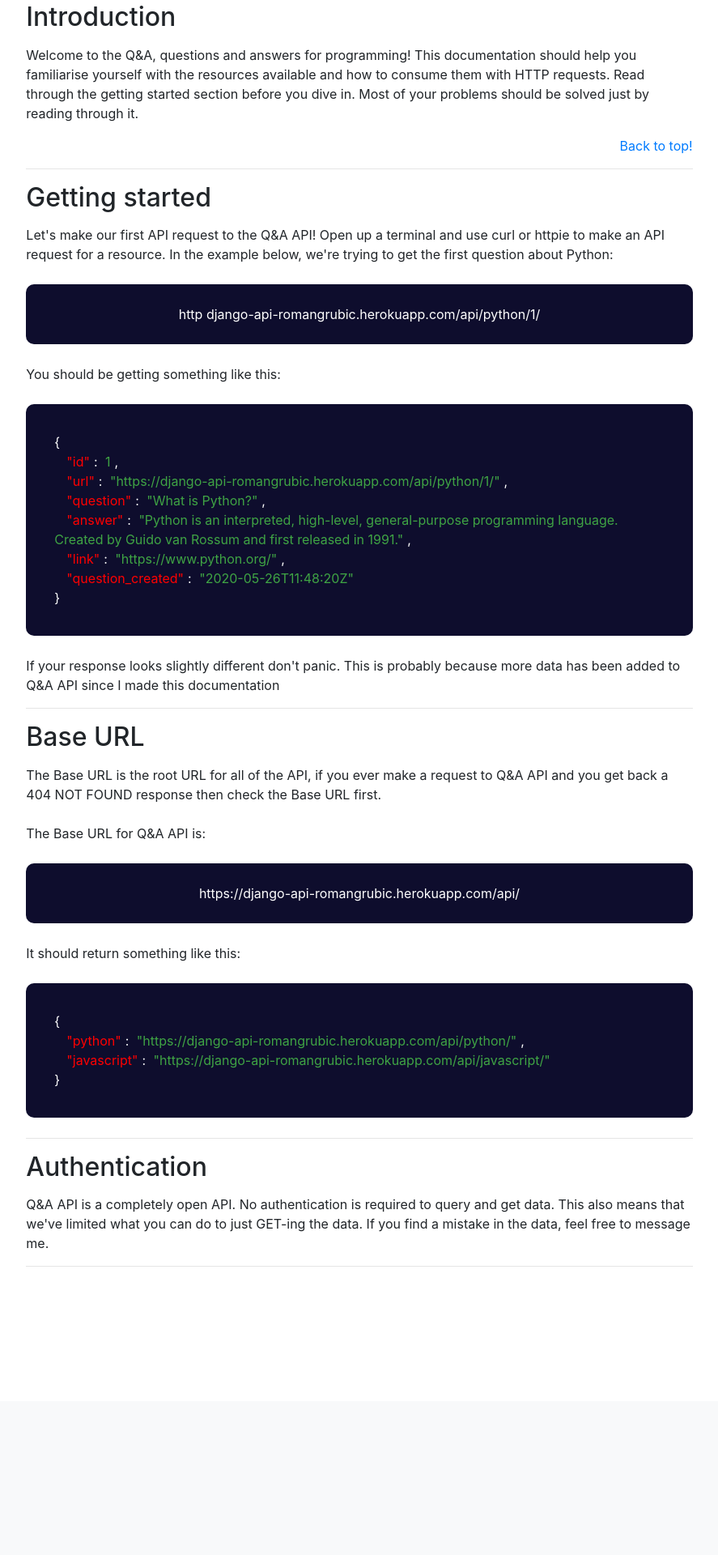
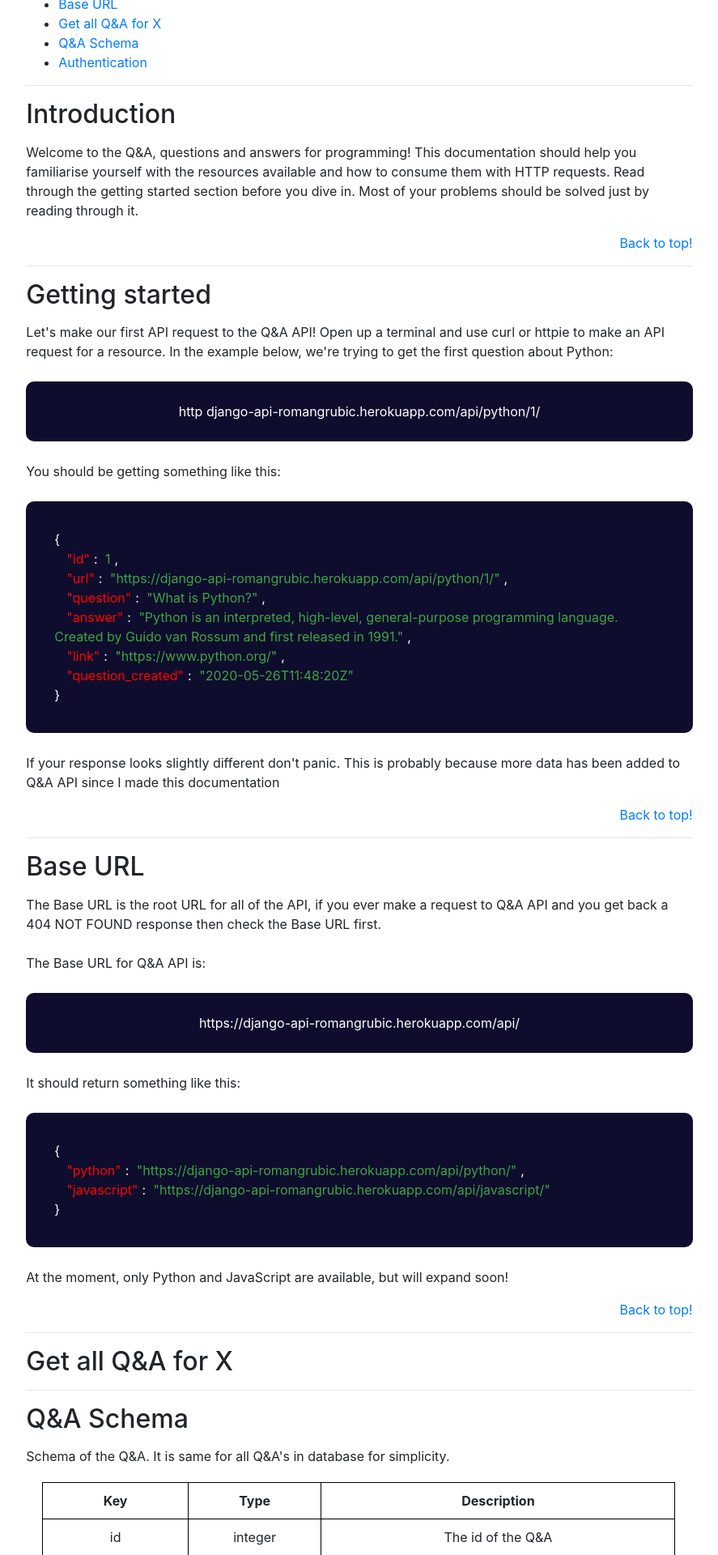
Before and after one commit to romangrubic/django-rest-api, a Django app: page /documentation/ in a window 1280 px wide. Shown: the part 280-2200 px from the top of the page at 81% size, without its empty margins (196-1083 px from the left). Before the commit the page ends 1844 px from the top, so only its background shows below. Run offline with Django 3.2, Linux system fonts and the light colour scheme; parts of the project's set-up code (start-up, migrations or seed data) failed here and were passed over; some libraries are stand-ins or nearby versions.

Commit message:
Expanded documentation.html

```diff
--- a/static/css/main.css
+++ b/static/css/main.css
@@ -34,7 +34,7 @@ body{
 /* --------- Documentation ----------- */
 .main-content{
     padding-top: 35px;
-    padding-bottom: 150px;
+    padding-bottom: 70px;
 }
 .main-content > h2 {
     margin: 15px 0;
@@ -68,3 +68,12 @@ body{
 .back-to-top:hover{
     text-decoration: none;
 }
+table{
+    text-align: center;
+    width: 95%;
+    margin: 20px;
+}
+table, th, td {
+    padding: 10px 20px;
+    border: 1px solid black;
+}
--- a/templates/documentation.html
+++ b/templates/documentation.html
@@ -10,6 +10,11 @@
 			<h2 id="index">Index:</h2>
 			<ul>
 				<li><a href="#introduction">Introduction</a></li>
+				<li><a href="#getting-started">Getting started</a></li>
+				<li><a href="#base-url">Base URL</a></li>
+				<li><a href="#get-all">Get all Q&A for X</a></li>
+				<li><a href="#q-a-schema">Q&A Schema</a></li>
+				<li><a href="#authentication">Authentication</a></li>
 			</ul>
 			<hr>
 			<h2 id="introduction">Introduction</h2>
@@ -22,41 +27,109 @@
 				<a href="#index" class="back-to-top">Back to top!</a>
 			</div>
 			<hr>
-			<h2>Getting started</h2>
+			<h2 id="getting-started">Getting started</h2>
 			<p>Let's make our first API request to the Q&A API!
 				Open up a terminal and use curl or httpie to make an API request for a resource. In the example below,
 				we're trying to get
 				the first question about Python:</p>
-			<p class="request"><span class="text-white">http django-api-romangrubic.herokuapp.com/api/python/1/</span></p>
+			<p class="request"><span class="text-white">http django-api-romangrubic.herokuapp.com/api/python/1/</span>
+			</p>
 			<p>You should be getting something like this:</p>
 			<p class="request-json">{<br>
 				<span class="text-red">"id"</span>: <span class="text-green">1</span>,<br>
-<span class="text-red">"url"</span>: <span class="text-green">"https://django-api-romangrubic.herokuapp.com/api/python/1/"</span>,<br>
+				<span class="text-red">"url"</span>:
+				<span class="text-green">"https://django-api-romangrubic.herokuapp.com/api/python/1/"</span>,<br>
 				<span class="text-red">"question"</span>: <span class="text-green">"What is Python?"</span>,<br>
-<span class="text-red">"answer"</span>: <span class="text-green">"Python is an interpreted, high-level, general-purpose programming language. Created by Guido van Rossum and first released in 1991."</span>,<br>
+				<span class="text-red">"answer"</span>:
+				<span class="text-green">"Python is an interpreted, high-level, general-purpose programming language. Created by Guido van Rossum and first released in 1991."</span>,<br>
 				<span class="text-red">"link"</span>: <span class="text-green">"https://www.python.org/"</span>,<br>
-<span class="text-red">"question_created"</span>: <span class="text-green">"2020-05-26T11:48:20Z"</span><br>
+				<span class="text-red">"question_created"</span>:
+				<span class="text-green">"2020-05-26T11:48:20Z"</span><br>
 }</p>
-<p>If your response looks slightly different don't panic. This is probably because more data has been added to Q&A API since I made this documentation</p>
+				<p>If your response looks slightly different don't panic. This is probably because more data has been
+					added to Q&A API since I made this documentation</p>
+				<div class="text-right">
+					<a href="#index" class="back-to-top">Back to top!</a>
+				</div>
 				<hr>
-<h2>Base URL</h2>
-<p>The Base URL is the root URL for all of the API, if you ever make a request to Q&A API and you get back a 404 NOT FOUND response then check the Base URL first.
+				<h2 id="base-url">Base URL</h2>
+				<p>The Base URL is the root URL for all of the API, if you ever make a request to Q&A API and you get
+					back a 404 NOT FOUND response then check the Base URL first.
 					<br>
 					<br>
 The Base URL for Q&A API is:</p><span class="text-white"></span>
-<p class="request"><span class="text-white">https://django-api-romangrubic.herokuapp.com/api/</span></p>
+					<p class="request"><span class="text-white">https://django-api-romangrubic.herokuapp.com/api/</span>
+					</p>
 					<p>It should return something like this:</p>
 					<p class="request-json">
 						{<br>
-<span class="text-red">"python"</span>: <span class="text-green">"https://django-api-romangrubic.herokuapp.com/api/python/"</span>,<br>
-<span class="text-red">"javascript"</span>: <span class="text-green">"https://django-api-romangrubic.herokuapp.com/api/javascript/"</span><br>
+						<span class="text-red">"python"</span>:
+						<span class="text-green">"https://django-api-romangrubic.herokuapp.com/api/python/"</span>,<br>
+						<span class="text-red">"javascript"</span>:
+						<span class="text-green">"https://django-api-romangrubic.herokuapp.com/api/javascript/"</span><br>
 }
 </p>
+						<p>At the moment, only Python and JavaScript are available, but will expand soon!</p>
+						<div class="text-right">
+							<a href="#index" class="back-to-top">Back to top!</a>
+						</div>
 						<hr>
-<h2>Authentication</h2>
-<p>Q&A API is a completely open API. No authentication is required to query and get data. This also means that we've limited what you can
+                        <h2 id="get-all">Get all Q&A for X </h2>
+                        <hr>
+						<h2 id="q-a-schema">Q&A Schema</h2>
+                        <p>Schema of the Q&A. It is same for all Q&A's in database for simplicity.</p>
+						<p>
+							<table>
+								<tr>
+									<th>Key</th>
+									<th>Type</th>
+									<th>Description</th>
+								</tr>
+								<tr>
+									<td>id</td>
+									<td>integer</td>
+									<td>The id of the Q&A</td>
+								</tr>
+                                <tr>
+									<td>url</td>
+									<td>URL link</td>
+									<td>The url of the Q&A</td>
+								</tr>
+                                <tr>
+									<td>question</td>
+									<td>string</td>
+									<td>Question for the Q&A</td>
+								</tr>
+                                <tr>
+									<td>answer</td>
+									<td>textfield</td>
+									<td>Answer for the Q&A</td>
+								</tr>
+                                <tr>
+									<td>link</td>
+									<td>URL link</td>
+									<td>URL link of the answer</td>
+								</tr>
+                                <tr>
+									<td>question_created</td>
+									<td>Date/Time field</td>
+									<td>Shows when the question was added to database</td>
+								</tr>
+							</table>
+						</p>
+                        <div class="text-right">
+							<a href="#index" class="back-to-top">Back to top!</a>
+						</div>
+                        <hr>
+                        <h2 id="authentication">Authentication</h2>
+						<p>Q&A API is a completely open API. No authentication is required to query and get data. This
+							also means that we've limited what you can
 							do to just GET-ing the data. If you find a mistake in the data, feel free to message me.</p>
+						<div class="text-right">
+							<a href="#index" class="back-to-top">Back to top!</a>
+						</div>
 						<hr>
+
 		</div>
 		<div class="col-md-2"></div>
 	</div>
```
Lines whose indentation alone changed are shown as unchanged.
